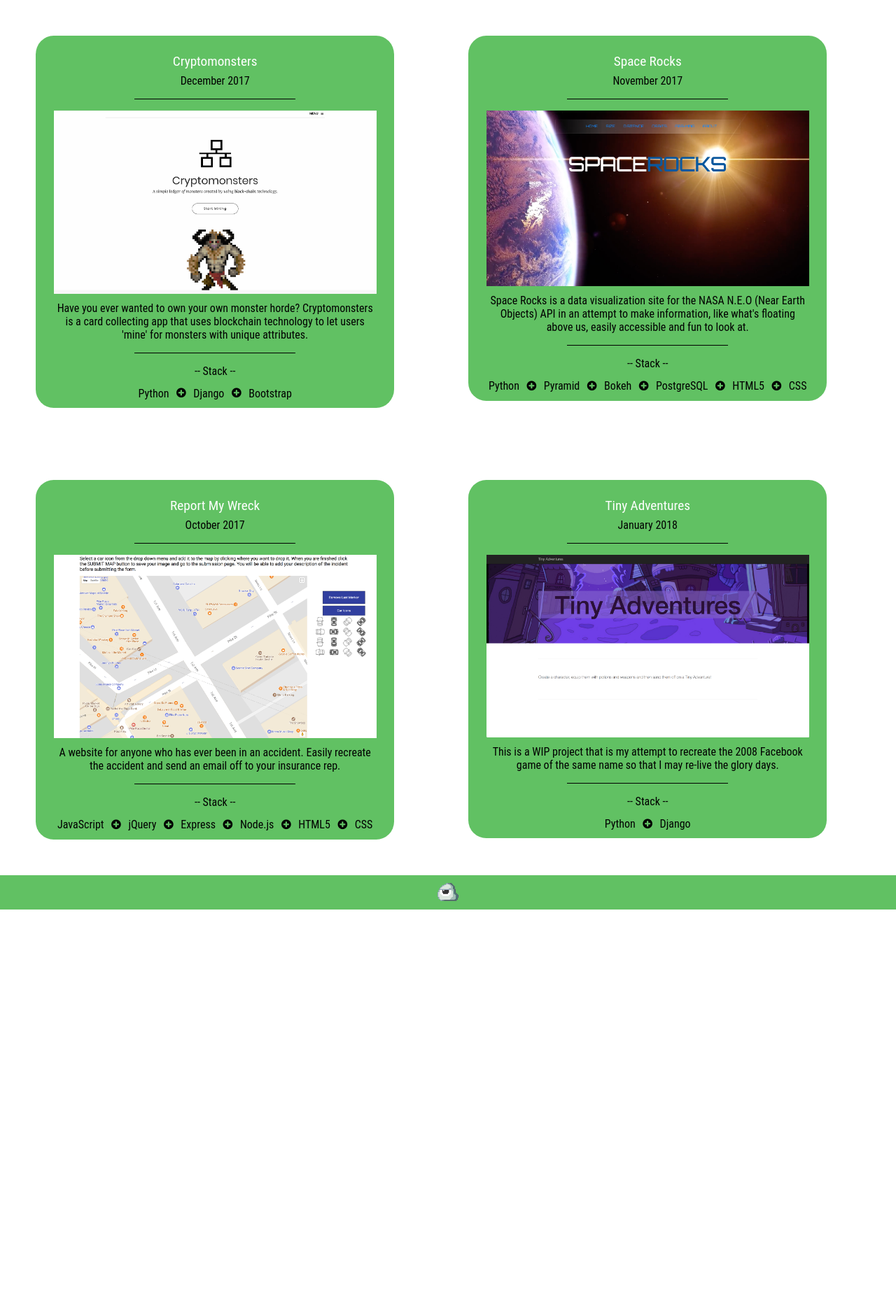
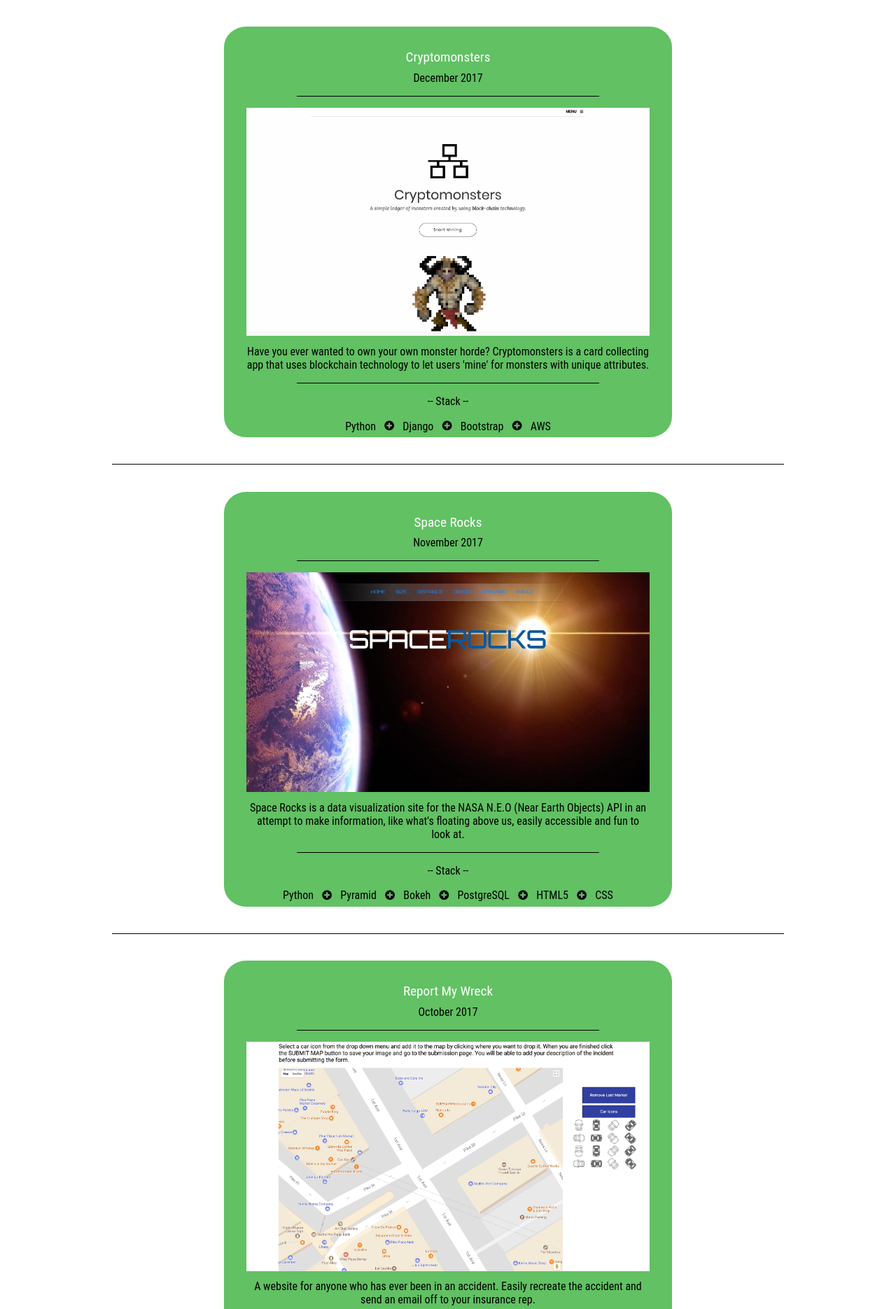
Before and after one commit to hcodydibble/portfolio, a Flask app: page /projects in a window 1280 px wide. Shown: the part 49-1920 px from the top of the page at 70% size. Before the commit the page ends 1349 px from the top, so only its background shows below. Run offline with Flask 2, Linux system fonts and the light colour scheme; some libraries are stand-ins or nearby versions.

Commit message:
changed around projects page, adding ability to download resume

```diff
--- a/app.py
+++ b/app.py
@@ -1,4 +1,5 @@
-from flask import Flask, render_template, url_for, request
+from flask import Flask, render_template, url_for, request, send_from_directory
+import os
 app = Flask(__name__)
 
 
@@ -20,3 +21,9 @@ def projects_view():
 @app.route('/contact')
 def contact_view():
     return render_template('contact.html')
+
+
+@app.route('/resume')
+def download_resume():
+    directory = os.path.join(app.static_folder, 'files/')
+    return send_from_directory(directory=directory, filename='codydibble.docx')
--- a/static/css/style.css
+++ b/static/css/style.css
@@ -91,13 +91,11 @@ footer div{
 }
 
 .project-detail{
-    width: 40%;
-    display: inline-block;
+    width: 50%;
     background-color: #61c163;
     border-radius: 5%;
-    margin: 4%;
+    margin: 3% 25% 3% 25%;
     text-align: center;
-    display: inline-flex;
 }
 
 .project-img{
@@ -118,6 +116,12 @@ footer div{
     margin: 1.5% 0 1.5% 0;
 }
 
+.projects hr{
+    width: 75%;
+    margin-left: auto;
+    margin-right: auto;
+}
+
 .social-media a{
     color: white;
 }
--- a/templates/home.html
+++ b/templates/home.html
@@ -5,4 +5,5 @@
     <h2>Hi, I'm Cody</h2>
     <h3>I am a <span class='word'>Developer</span>.</h3>
 </div>
+<a href="{{ url_for('download_resume') }}"><button>Resume</button></a>
 {% endblock %}
--- a/templates/projects.html
+++ b/templates/projects.html
@@ -12,9 +12,11 @@
                 <p id='description'>Have you ever wanted to own your own monster horde? Cryptomonsters is a card collecting app that uses blockchain technology to let users 'mine' for monsters with unique attributes.</p>
                 <hr>
                 <p>-- Stack --</p>
-                <p>Python <i class="fa fa-plus-circle" aria-hidden="true"></i> Django <i class="fa fa-plus-circle" aria-hidden="true"></i> Bootstrap</p>
+                <p>Python <i class="fa fa-plus-circle" aria-hidden="true"></i> Django <i class="fa fa-plus-circle" aria-hidden="true"></i> Bootstrap <i class="fa fa-plus-circle" aria-hidden="true"></i> AWS</p>
             </div>
         </div>
+
+        <hr>
 
         <div class='project-detail'>
             <div class='project-info'>
@@ -29,6 +31,8 @@
             </div>
         </div>
 
+        <hr>
+
         <div class='project-detail'>
             <div class='project-info'>
                 <a href="http://report-my-wreck.herokuapp.com/" target='blank'>Report My Wreck</a>
@@ -41,6 +45,8 @@
                 <p>JavaScript <i class="fa fa-plus-circle" aria-hidden="true"></i> jQuery <i class="fa fa-plus-circle" aria-hidden="true"></i> Express <i class="fa fa-plus-circle" aria-hidden="true"></i> Node.js <i class="fa fa-plus-circle" aria-hidden="true"></i> HTML5 <i class="fa fa-plus-circle" aria-hidden="true"></i> CSS</p>
             </div>
         </div>
+
+        <hr>
 
         <div class='project-detail'>
             <div class='project-info'>
```
Also changed, not shown: 1 other file.
